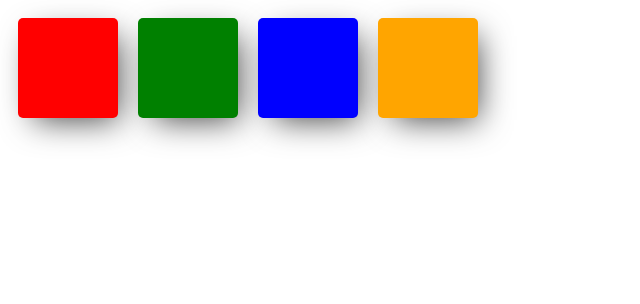
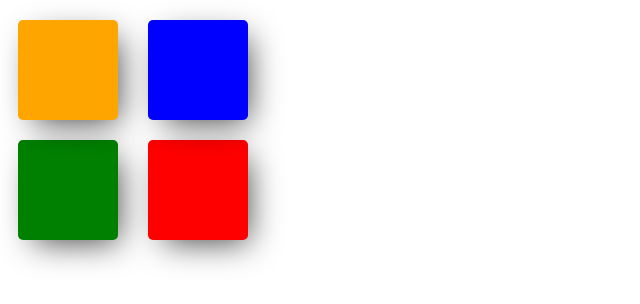
Before and after one commit to ShaunZeelen01/websitePlayground, a plain HTML site: page index.html in a window 1280 px wide. Both pictures are taken after a click on the element 188 px from the left and 68 px from the top of the page. Shown: the whole page, without its empty margins (0-640 px from the left). Drawn offline with nearby package versions, Linux system fonts and the light colour scheme.

Commit message:
Added moving boxes

```diff
--- a/index.html
+++ b/index.html
@@ -7,9 +7,13 @@
     <script src="test.js"></script>
 </head>
 <body>
-    <div id="Jon" class="box"></div>
-    <div id="Jack" class="box"></div>
-    <div id="Jim" class="box"></div>
-    <div id="Sen" class="box"></div>
+    <div id="top">
+        <div id="Jon" class="box"></div>
+        <div id="Jack" class="box"></div>
+    </div>
+    <div id="bottom">
+        <div id="Jim" class="box"></div>
+        <div id="Sen" class="box"></div>
+    </div>
 </body>
 </html>
--- a/test.css
+++ b/test.css
@@ -1,13 +1,22 @@
 .box {
+    position:absolute;
     width:100px;
     height:100px;
     margin:10px;
+    float:left;
     left:0;
-    float:left;
     border-radius:5px 5px 5px 5px;
     -webkit-box-shadow: 8px 10px 33px -8px rgba(0,0,0,0.75);
     -moz-box-shadow: 8px 10px 33px -8px rgba(0,0,0,0.75);
     box-shadow: 8px 10px 33px -8px rgba(0,0,0,0.75);
+}
+#top {
+    position:absolute;
+    top:10px;
+}
+#bottom {
+    position:absolute;
+    top:130px;
 }
 #Jim {
     background-color:blue;
@@ -17,7 +26,9 @@
 }
 #Jack {
     background-color:green;
+    left:130px;
 }
 #Sen {
     background-color:orange;
+    left:130px;
 }
--- a/test.js
+++ b/test.js
@@ -1,8 +1,8 @@
 $(document).ready(function() {
     $(".box").click(function(){
-        $(".box").animate({height:"300px"});
-        $(".box").animate({width:"300px"});
-        $(".box").animate({height:"100px"});
-        $(".box").animate({width:"100px"});
+        $("#Jon").animate({left: '+=130px', top:"+=120px"});
+        $("#Jack").animate({left: '-=130px', top:"+=120px"});
+        $("#Jim").animate({left: '+=130px', top:"-=120px"});
+        $("#Sen").animate({left: '-=130px', top:"-=120px"});
     });
 });
```
